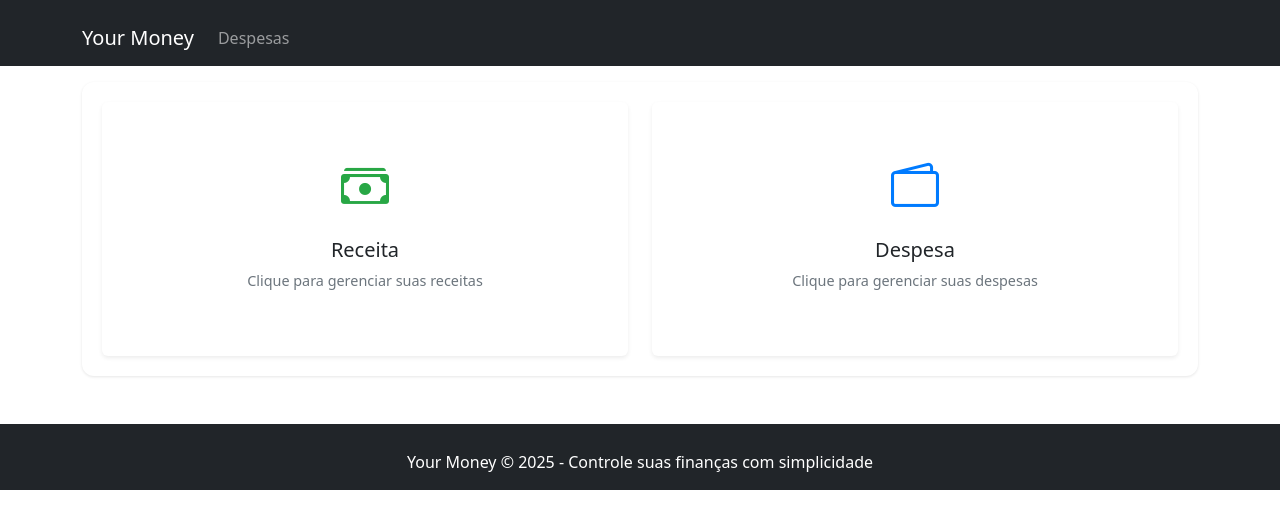
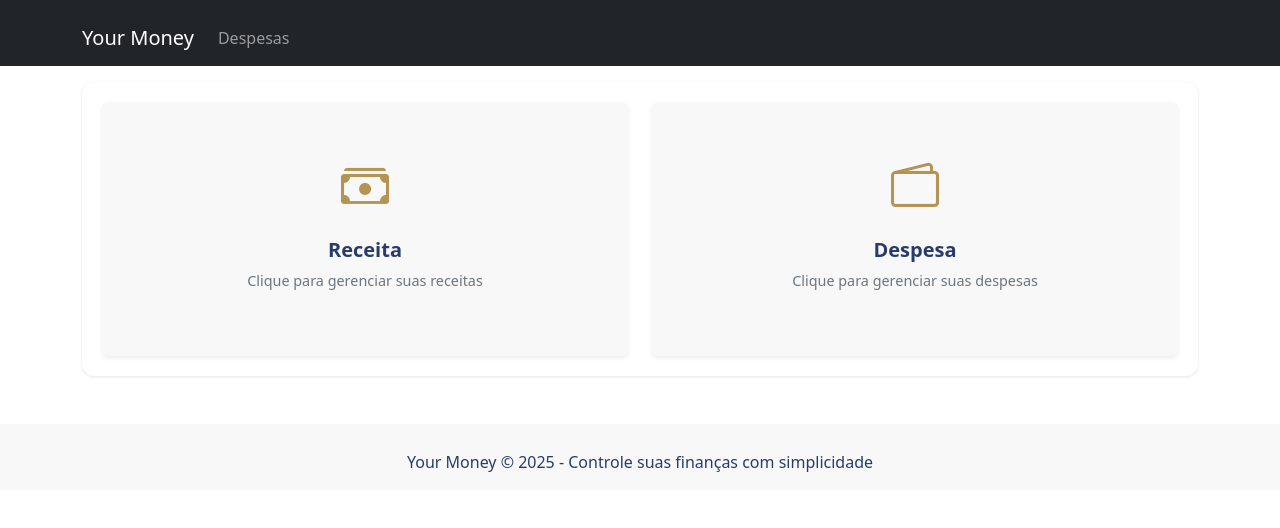
Before and after one commit to juanvecco/YourMoney-angular, an Angular app: page / in a window 1280 px wide. Shown: the top 528 px of the page. Built offline with nearby package versions, Linux system fonts and the light colour scheme.

Commit message:
#78 tratamento no aviso ao cadastrar despesa

```diff
--- a/src/app/components/despesas/despesas-page/despesas-page.ts
+++ b/src/app/components/despesas/despesas-page/despesas-page.ts
@@ -339,14 +339,30 @@ export class DespesasPageComponent {
 
         this.despesaService.criarDespesa(payload).subscribe({
             next: () => {
-                alert('Despesa cadastrada com sucesso!');
                 const modal = document.querySelector('#modalDespesa');
                 (window as any).bootstrap.Modal.getInstance(modal)?.hide();
                 this.carregarDespesas();
+
+                // ✅ Alerta mais elegante
+                Swal.fire({
+                    icon: 'success',
+                    title: 'Despesa cadastrada!',
+                    text: 'Sua despesa foi registrada com sucesso.',
+                    confirmButtonColor: '#b49452',   // dourado premium
+                    background: '#f8f8f8',           // claro e elegante
+                    color: '#283b6b',                // azul presidente
+                });
             },
             error: (erro) => {
                 console.error('Erro ao salvar despesa', erro);
-                alert('Erro ao salvar despesa. Verifique o console.');
+                Swal.fire({
+                    icon: 'error',
+                    title: 'Erro!',
+                    text: 'Não foi possível salvar a despesa.',
+                    confirmButtonColor: '#b49452',
+                    background: '#f8f8f8',
+                    color: '#283b6b',
+                });
             }
         });
     }
--- a/src/app/navegacao/footer/footer.html
+++ b/src/app/navegacao/footer/footer.html
@@ -1,5 +1,6 @@
-<footer class="bg-dark text-white text-center py-3 mt-5">
+<footer class="text-center py-3 mt-5"
+    style="background: var(--card-bg); color: var(--blue-president); font-weight: 500;">
     <div class="container">
-        <p class="mb-0">Your Money &copy; {{ year }} - Controle suas finanças com simplicidade</p>
+        <span>Your Money &copy; 2025 - Controle suas finanças com simplicidade</span>
     </div>
 </footer>
--- a/src/app/navegacao/home/home.html
+++ b/src/app/navegacao/home/home.html
@@ -3,23 +3,23 @@
 
         <!-- Receita-->
         <div class="col-md-6 d-flex">
-            <div class="card shadow-sm border-0 text-center flex-fill" style="cursor: pointer;"
-                (click)="navegarPara('/receita')">
+            <div class="card shadow-sm border-0 text-center flex-fill"
+                style="cursor: pointer; background: var(--card-bg);" (click)="navegarPara('/receita')">
                 <div class="card-body p-5">
-                    <i class="bi bi-cash-stack" style="font-size: 3rem; color: #28a745;"></i>
-                    <h5 class="mt-3">Receita</h5>
-                    <p class="text-muted small mt-2">Clique para gerenciar suas receitas</p>
+                    <i class="bi bi-cash-stack" style="font-size: 3rem; color: var(--gold);"></i>
+                    <h5 class="mt-3" style="color: var(--blue-president); font-weight: 600;">Receita</h5>
+                    <p class=" text-muted small mt-2">Clique para gerenciar suas receitas</p>
                 </div>
             </div>
         </div>
 
         <!-- Despesa-->
         <div class="col-md-6 d-flex">
-            <div class="card shadow-sm border-0 text-center flex-fill" style="cursor: pointer;"
-                (click)="navegarPara('/despesas')">
+            <div class="card shadow-sm border-0 text-center flex-fill"
+                style="cursor: pointer; background: var(--card-bg);" (click)="navegarPara('/despesas')">
                 <div class="card-body p-5">
-                    <i class="bi bi-wallet2" style="font-size: 3rem; color: #007bff;"></i>
-                    <h5 class="mt-3">Despesa</h5>
+                    <i class="bi bi-wallet2" style="font-size: 3rem; color: var(--gold);"></i>
+                    <h5 class="mt-3" style="color: var(--blue-president); font-weight: 600;">Despesa</h5>
                     <p class="text-muted small mt-2">Clique para gerenciar suas despesas</p>
                 </div>
             </div>
--- a/src/styles.css
+++ b/src/styles.css
@@ -1,3 +1,18 @@
 .container {
     padding-top: 10px;
 }
+
+:root {
+    --gold-light: #e4c77f;
+    --gold: #b49452;
+    --blue-president: #283b6b;
+    --blue-muted: #89877e;
+    --blue-soft: #657495;
+    --blue-light: #a3a9af;
+    --blue-dark: #555f7e;
+    --blue-gray: #939ab4;
+    --blue-medium: #5f6c94;
+    --blue-deep: #42547b;
+
+    --card-bg: #f8f8f8;
+}
```
Also changed, not shown: src/app/components/despesas/cadastrar-despesa/cadastrar-despesa.ts (+20 -2 lines).
